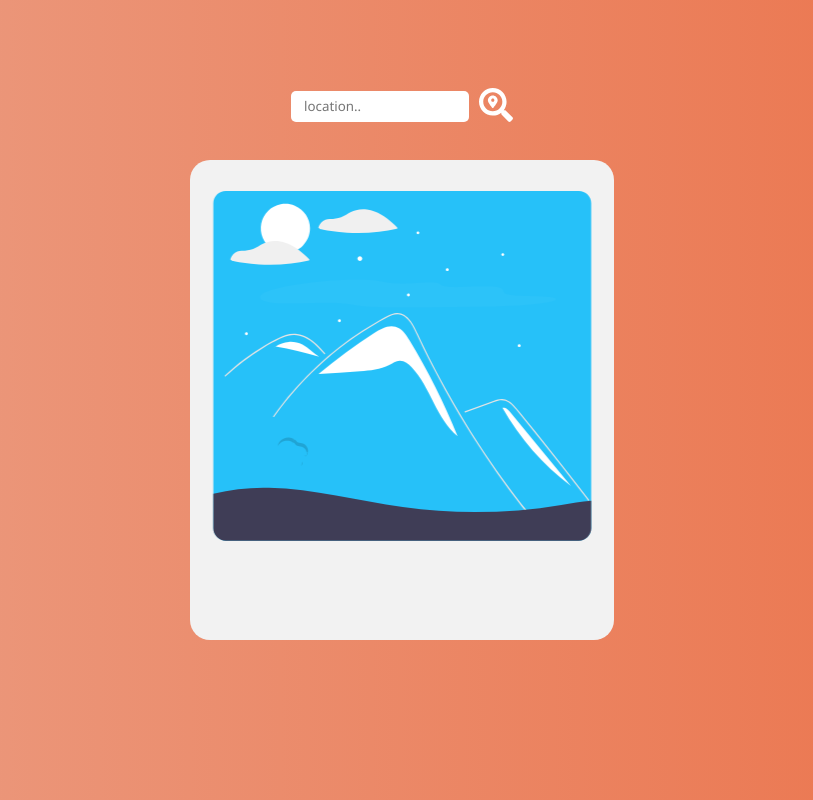
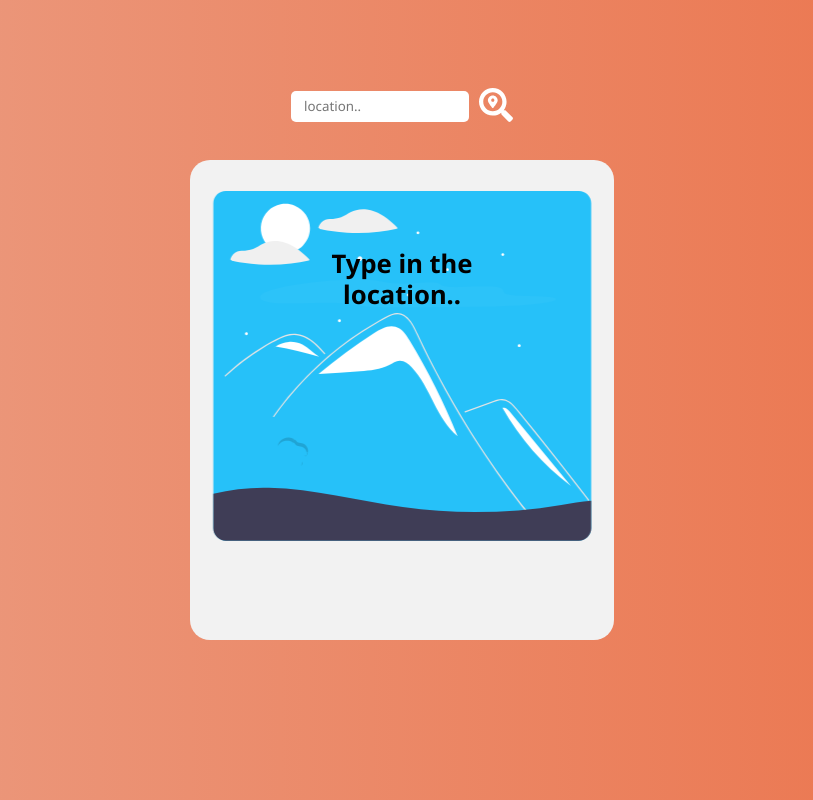
Before and after one commit to gazibarad/reactweather, a React (Create React App) app: page / in a window 1280 px wide. Shown: the whole page, without its empty margins (238-1051 px from the left). Built offline with nearby package versions, Linux system fonts and the light colour scheme; no server answers.

Commit message:
Adding text to ternary alert

```diff
--- a/src/App.js
+++ b/src/App.js
@@ -93,7 +93,7 @@ function App() {
             <Links />
           </BrowserRouter>
         ) : (
-          ""
+          <h1 className="h1-location">Type in the location..</h1>
         )}
       </div>
       {showAlert ? <ErrorAlert /> : null}
--- a/src/components/Current.css
+++ b/src/components/Current.css
@@ -26,12 +26,29 @@
   text-transform: capitalize;
 }
 
+@media only screen and (min-width: 500px) {
+  .current {
+    top: 18%;
+    gap: 2%;
+  }
+
+  #current-timezone {
+    font-size: 1.8em;
+  }
+
+  #current-temperature {
+    font-size: 5em;
+  }
+
+  #current-desc {
+    font-size: 1.8em;
+  }
+}
+
 @media only screen and (min-width: 1200px) {
   .current {
+    top: 9%;
     font-size: 1.3em;
-  }
-
-  .current {
     gap: 2%;
   }
 }
--- a/src/index.css
+++ b/src/index.css
@@ -62,6 +62,14 @@ html {
   max-width: 600px;
 }
 
+.h1-location {
+  position: absolute;
+  line-height: 1.2;
+  top: 25%;
+  left: 50%;
+  transform: translate(-50%, -50%);
+}
+
 @media only screen and (min-width: 600px) {
   #error-alert {
     font-size: 1.2em;
```
